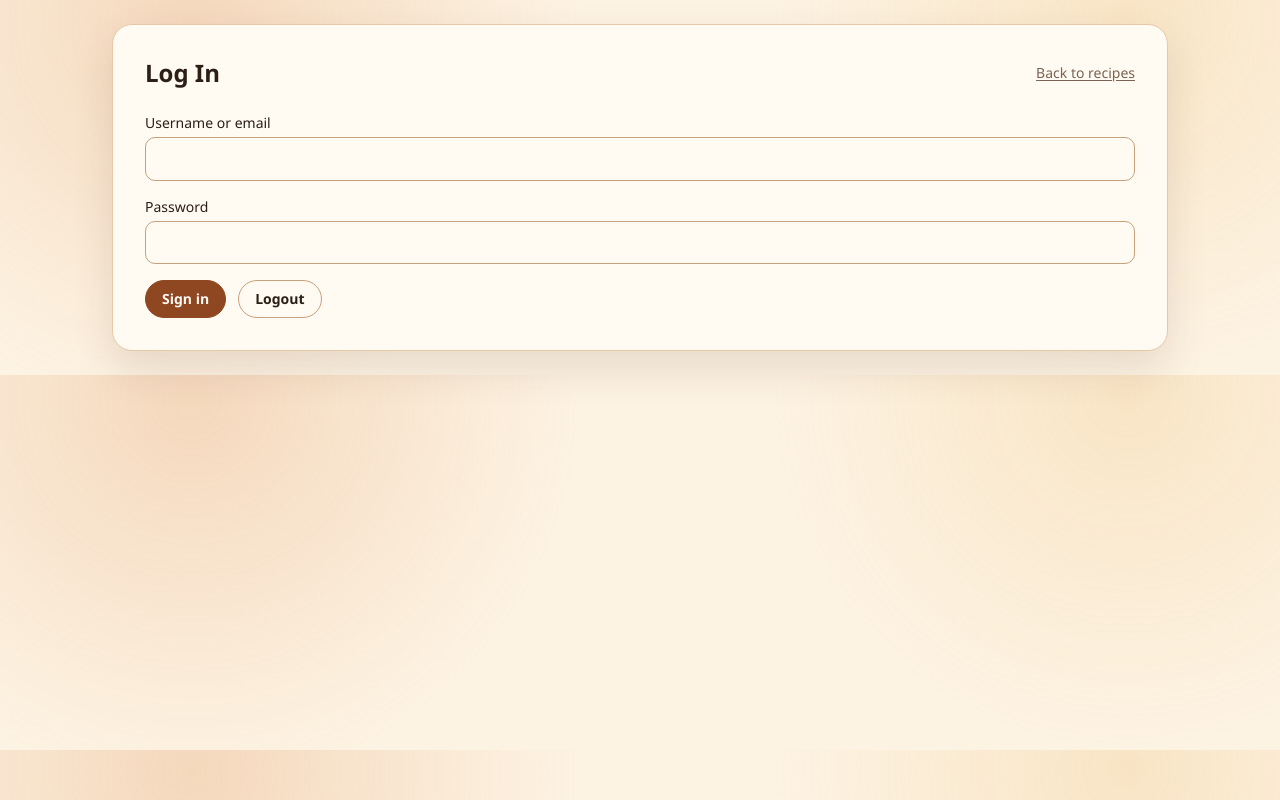
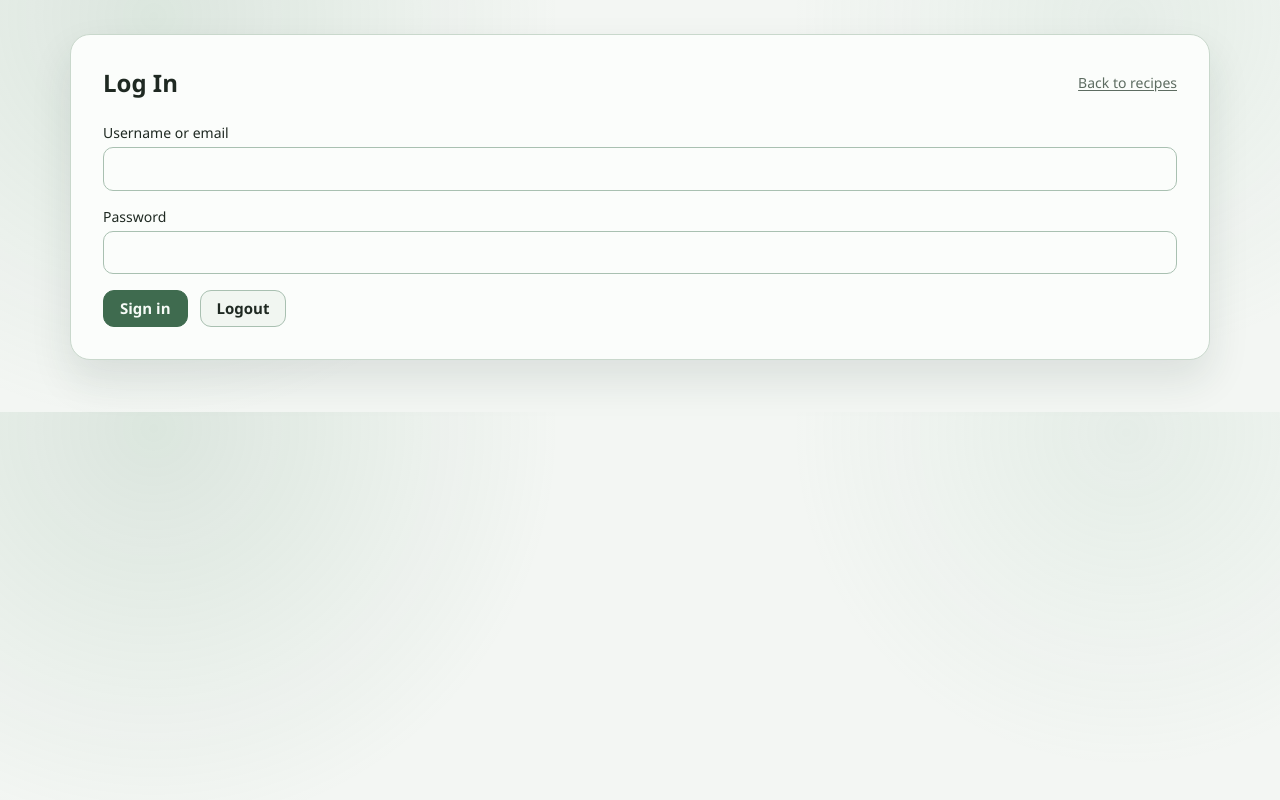
Before and after one commit to luisfleitas/RecetasDeLaFamilia, a Next.js app: page /login in a window 1280 px wide. Built offline with nearby package versions, Linux system fonts and the light colour scheme.

Commit message:
Apply Fresh Sage UI styling to home experience

```diff
--- a/app/_components/home-canvas.tsx
+++ b/app/_components/home-canvas.tsx
@@ -29,9 +29,9 @@ export default function HomeCanvas() {
     const prefersReducedMotion = window.matchMedia("(prefers-reduced-motion: reduce)").matches;
 
     const orbs: Orb[] = [
-      { x: 0.2, y: 0.22, radius: 220, vx: 0.00022, vy: 0.00016, color: "rgba(201, 111, 51, 0.18)" },
-      { x: 0.8, y: 0.18, radius: 210, vx: -0.00016, vy: 0.0002, color: "rgba(232, 167, 78, 0.17)" },
-      { x: 0.55, y: 0.85, radius: 260, vx: 0.00013, vy: -0.00016, color: "rgba(156, 86, 49, 0.12)" },
+      { x: 0.2, y: 0.22, radius: 220, vx: 0.00022, vy: 0.00016, color: "rgba(110, 157, 126, 0.18)" },
+      { x: 0.8, y: 0.18, radius: 210, vx: -0.00016, vy: 0.0002, color: "rgba(150, 189, 165, 0.17)" },
+      { x: 0.55, y: 0.85, radius: 260, vx: 0.00013, vy: -0.00016, color: "rgba(77, 128, 96, 0.12)" },
     ];
 
     let width = 0;
--- a/app/_components/recipe-card-carousel.tsx
+++ b/app/_components/recipe-card-carousel.tsx
@@ -48,7 +48,7 @@ export default function RecipeCardCarousel({ recipeId, title, images }: Props) {
         <div
           id={`home-recipe-carousel-controls-${recipeId}`}
           className="pointer-events-auto flex items-center gap-1 rounded-full px-2 py-1 shadow-sm"
-          style={{ backgroundColor: "rgba(255, 245, 224, 0.95)" }}
+          style={{ backgroundColor: "rgba(241, 246, 241, 0.95)" }}
         >
           <button
             id={`home-recipe-carousel-prev-${recipeId}`}
@@ -56,11 +56,11 @@ export default function RecipeCardCarousel({ recipeId, title, images }: Props) {
             aria-label="Previous image"
             onClick={prev}
             disabled={images.length <= 1}
-            className="inline-flex h-6 w-6 items-center justify-center rounded-full border border-white/60 bg-white/90 text-sm leading-none text-black disabled:cursor-not-allowed disabled:opacity-50"
+            className="inline-flex h-6 w-6 items-center justify-center rounded-full border border-[var(--color-border)] bg-white/90 text-sm leading-none text-[var(--color-text)] disabled:cursor-not-allowed disabled:opacity-50"
           >
             ‹
           </button>
-          <div id={`home-recipe-carousel-counter-${recipeId}`} className="px-1 text-[10px] text-[#2a2a2a]">
+          <div id={`home-recipe-carousel-counter-${recipeId}`} className="px-1 text-[10px] text-[var(--color-text)]">
             {index + 1}/{images.length}
           </div>
           <button
@@ -69,7 +69,7 @@ export default function RecipeCardCarousel({ recipeId, title, images }: Props) {
             aria-label="Next image"
             onClick={next}
             disabled={images.length <= 1}
-            className="inline-flex h-6 w-6 items-center justify-center rounded-full border border-white/60 bg-white/90 text-sm leading-none text-black disabled:cursor-not-allowed disabled:opacity-50"
+            className="inline-flex h-6 w-6 items-center justify-center rounded-full border border-[var(--color-border)] bg-white/90 text-sm leading-none text-[var(--color-text)] disabled:cursor-not-allowed disabled:opacity-50"
           >
             ›
           </button>
--- a/app/_components/ui/button-styles.ts
+++ b/app/_components/ui/button-styles.ts
@@ -1,13 +1,13 @@
 export type ButtonVariant = "primary" | "secondary" | "danger";
 
 const BUTTON_BASE =
-  "inline-flex items-center justify-center rounded-full border px-4 py-2 text-sm font-semibold transition-colors duration-150 focus-visible:outline-none focus-visible:ring-2 focus-visible:ring-[var(--color-focus)] focus-visible:ring-offset-2 focus-visible:ring-offset-[var(--color-bg)] disabled:cursor-not-allowed disabled:opacity-60";
+  "inline-flex items-center justify-center rounded-[11px] border px-4 py-2.5 text-[15px] font-bold leading-none transition-colors duration-150 focus-visible:outline-none focus-visible:ring-2 focus-visible:ring-[var(--color-focus)] focus-visible:ring-offset-2 focus-visible:ring-offset-[var(--color-bg)] disabled:cursor-not-allowed disabled:opacity-60";
 
 const BUTTON_VARIANTS: Record<ButtonVariant, string> = {
   primary:
     "border-[var(--color-primary)] bg-[var(--color-primary)] text-[var(--color-primary-contrast)] hover:border-[var(--color-primary-hover)] hover:bg-[var(--color-primary-hover)] active:border-[var(--color-primary-active)] active:bg-[var(--color-primary-active)]",
   secondary:
-    "border-[var(--color-border-strong)] bg-[var(--color-surface)] text-[var(--color-text)] hover:border-[var(--color-primary)] hover:bg-[var(--color-surface-soft)] active:border-[var(--color-primary-active)] active:bg-[var(--color-surface-muted)]",
+    "border-[var(--color-border-strong)] bg-[var(--color-surface-soft)] text-[var(--color-text)] hover:border-[var(--color-primary)] hover:bg-[var(--color-surface-muted)] active:border-[var(--color-primary-active)] active:bg-[var(--color-surface-muted)]",
   danger:
     "border-[var(--color-danger)] bg-[var(--color-surface)] text-[var(--color-danger)] hover:bg-[var(--color-danger-soft)] active:bg-[var(--color-danger-soft)]",
 };
--- a/app/globals.css
+++ b/app/globals.css
@@ -2,42 +2,42 @@
 @import "tailwindcss";
 
 :root {
-  --color-bg: #fdf3e3;
-  --color-surface: #fffaf2;
-  --color-surface-soft: #fff5e8;
-  --color-surface-muted: #f8e7d1;
-  --color-text: #2b1f16;
-  --color-text-muted: #7a6350;
-  --color-border: #e7c9a8;
-  --color-border-strong: #c6a17b;
-  --color-primary: #8f4721;
-  --color-primary-hover: #7e3f1d;
-  --color-primary-active: #6b3417;
-  --color-primary-contrast: #fffaf3;
-  --color-focus: #d07a2f;
+  --color-bg: #f3f6f3;
+  --color-surface: #fbfdfb;
+  --color-surface-soft: #f1f6f1;
+  --color-surface-muted: #e6efe8;
+  --color-text: #1f2922;
+  --color-text-muted: #5d6c61;
+  --color-border: #c9d8cc;
+  --color-border-strong: #a9c0b1;
+  --color-primary: #3f6b4f;
+  --color-primary-hover: #345942;
+  --color-primary-active: #2a4a37;
+  --color-primary-contrast: #f6fbf7;
+  --color-focus: #4f7f61;
   --color-danger: #b42318;
   --color-danger-soft: #fce4e2;
   --radius-sm: 0.625rem;
   --radius-md: 0.875rem;
   --radius-lg: 1.25rem;
-  --shadow-panel: 0 18px 40px rgba(74, 42, 22, 0.12);
-  --shadow-card: 0 8px 22px rgba(74, 42, 22, 0.09);
+  --shadow-panel: 0 20px 42px rgba(31, 57, 41, 0.11);
+  --shadow-card: 0 10px 24px rgba(31, 57, 41, 0.09);
 }
 
-[data-theme="warm"] {
-  --color-bg: #fdf3e3;
-  --color-surface: #fffaf2;
-  --color-surface-soft: #fff5e8;
-  --color-surface-muted: #f8e7d1;
-  --color-text: #2b1f16;
-  --color-text-muted: #7a6350;
-  --color-border: #e7c9a8;
-  --color-border-strong: #c6a17b;
-  --color-primary: #8f4721;
-  --color-primary-hover: #7e3f1d;
-  --color-primary-active: #6b3417;
-  --color-primary-contrast: #fffaf3;
-  --color-focus: #d07a2f;
+[data-theme="sage"] {
+  --color-bg: #f3f6f3;
+  --color-surface: #fbfdfb;
+  --color-surface-soft: #f1f6f1;
+  --color-surface-muted: #e6efe8;
+  --color-text: #1f2922;
+  --color-text-muted: #5d6c61;
+  --color-border: #c9d8cc;
+  --color-border-strong: #a9c0b1;
+  --color-primary: #3f6b4f;
+  --color-primary-hover: #345942;
+  --color-primary-active: #2a4a37;
+  --color-primary-contrast: #f6fbf7;
+  --color-focus: #4f7f61;
   --color-danger: #b42318;
   --color-danger-soft: #fce4e2;
 }
@@ -68,8 +68,8 @@
 }
 
 body {
-  background: radial-gradient(circle at 15% 6%, rgba(217, 120, 51, 0.22), transparent 34%),
-    radial-gradient(circle at 88% 5%, rgba(234, 172, 78, 0.2), transparent 30%),
+  background: radial-gradient(circle at 12% 4%, rgba(110, 157, 126, 0.18), transparent 34%),
+    radial-gradient(circle at 88% 5%, rgba(150, 189, 165, 0.15), transparent 28%),
     var(--color-bg);
   color: var(--color-text);
   font-family: var(--font-geist-sans), "Avenir Next", "Segoe UI", sans-serif;
@@ -83,21 +83,21 @@ a {
   margin-left: auto;
   margin-right: auto;
   width: 100%;
-  max-width: 68rem;
-  padding: 1.5rem 1rem;
+  max-width: 73.75rem;
+  padding: 2.125rem 1.25rem 3.25rem;
 }
 
 .surface-panel {
   border: 1px solid var(--color-border);
   border-radius: var(--radius-lg);
-  background: color-mix(in srgb, var(--color-surface) 90%, white 10%);
+  background: var(--color-surface);
   box-shadow: var(--shadow-panel);
 }
 
 .surface-card {
   border: 1px solid var(--color-border);
   border-radius: var(--radius-md);
-  background: color-mix(in srgb, var(--color-surface) 92%, white 8%);
+  background: var(--color-surface);
   box-shadow: var(--shadow-card);
 }
 
--- a/app/layout.tsx
+++ b/app/layout.tsx
@@ -13,7 +13,7 @@ export default function RootLayout({
   children: React.ReactNode;
 }>) {
   return (
-    <html id="root-html" lang="en" data-theme="warm">
+    <html id="root-html" lang="en" data-theme="sage">
       <body id="root-body" className="antialiased">
         {children}
       </body>
```
Also changed, not shown: app/page.tsx (+11 -7 lines).
